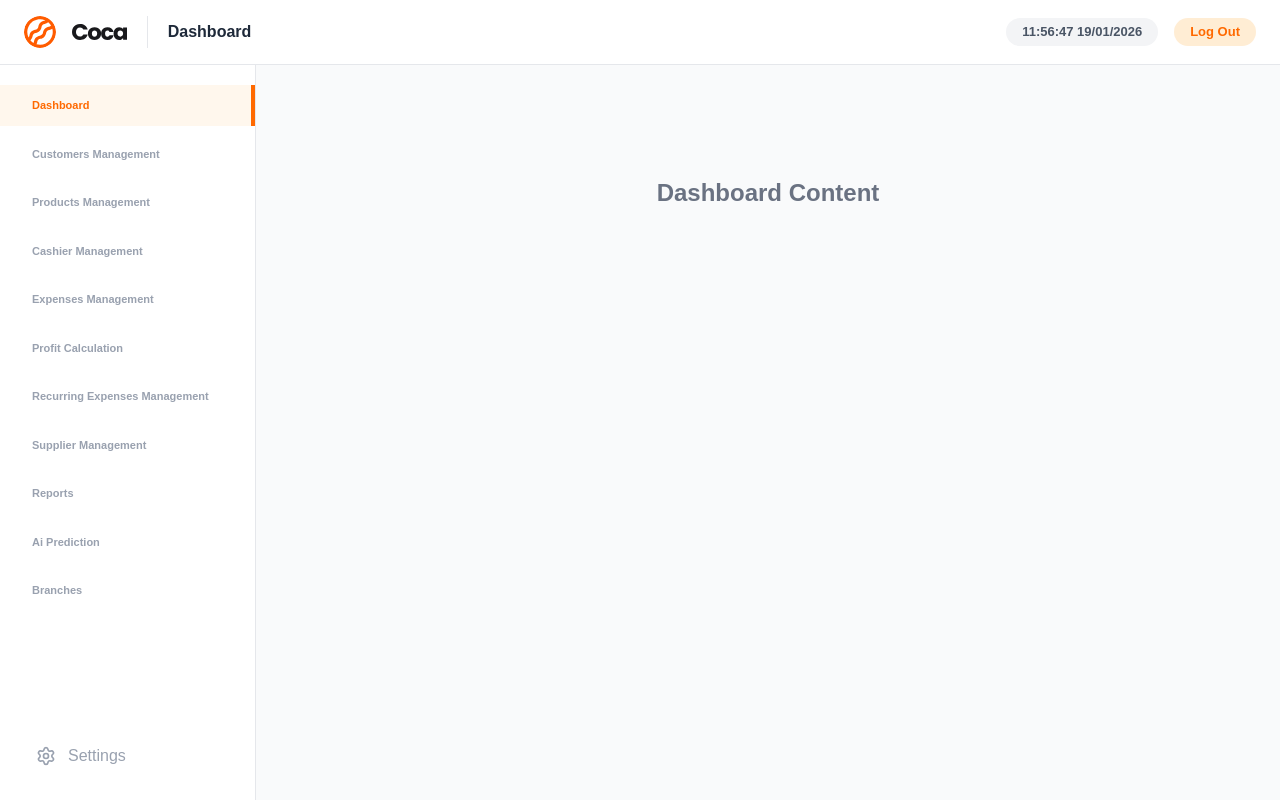
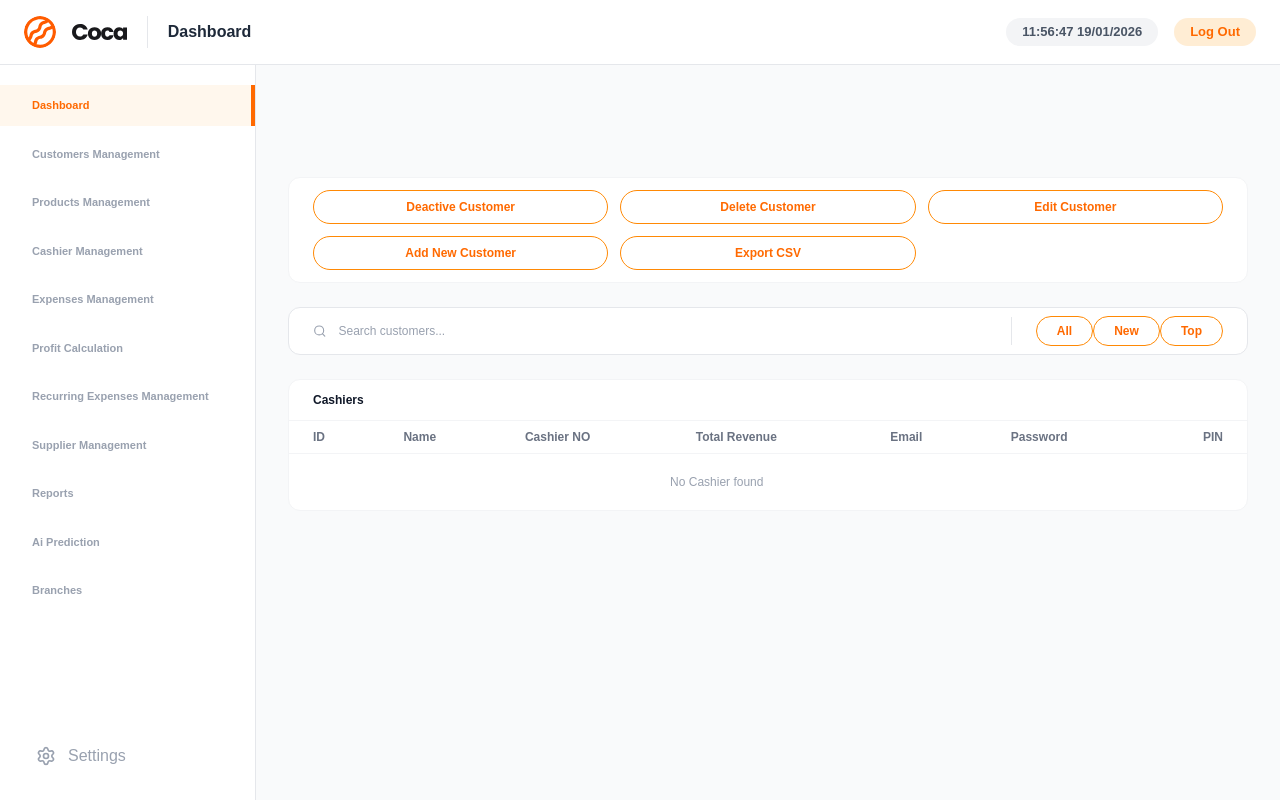
Before and after one commit to LTI-INTERNS/pos-micro-sass, a Next.js app: page /dashboard in a window 1280 px wide. Built offline with nearby package versions, Linux system fonts and the light colour scheme.

Commit message:
perf:(Cashier) Add cashier dashboard actions and table

```diff
--- a/app/components/Cashier-table.tsx
+++ b/app/components/Cashier-table.tsx
@@ -14,7 +14,7 @@ type Props = {
   Cashier: Cashier[];
 };
 
-export default function CustomersTable({ Cashier }: Props) {
+export default function CashiersTable({ Cashier }: Props) {
   return (
     <section className="bg-white rounded-xl border border-gray-100">
       <div className="flex items-center justify-between px-6 py-3">
--- a/app/components/cashier-actions.tsx
+++ b/app/components/cashier-actions.tsx
@@ -8,7 +8,7 @@ type Props = {
   onExport?: () => void;
 };
 
-export default function CustomerActionsBar({
+export default function CashierActionsBar({
   onAdd,
   onEdit,
   onDelete,
--- a/app/dashboard/page.tsx
+++ b/app/dashboard/page.tsx
@@ -1,10 +1,17 @@
 import DashboardLayout from '../components/dashboard_layout';
+import CashierActionsBar from '../components/cashier-actions';
+import CashiersTable from '../components/Cashier-table';
+import SearchBar from '../components/Search-bar';
 
 export default function DashboardPage() {
   return (
     <DashboardLayout>
         <div className="text-gray-500 text-center mt-20">
-            <h1 className="text-2xl font-semibold">Dashboard Content</h1>
+           <CashierActionsBar />
+           <div className="my-6">
+             <SearchBar ></SearchBar>
+             </div>
+            <CashiersTable Cashier={[]} />
         </div>
     </DashboardLayout>
   );
```
